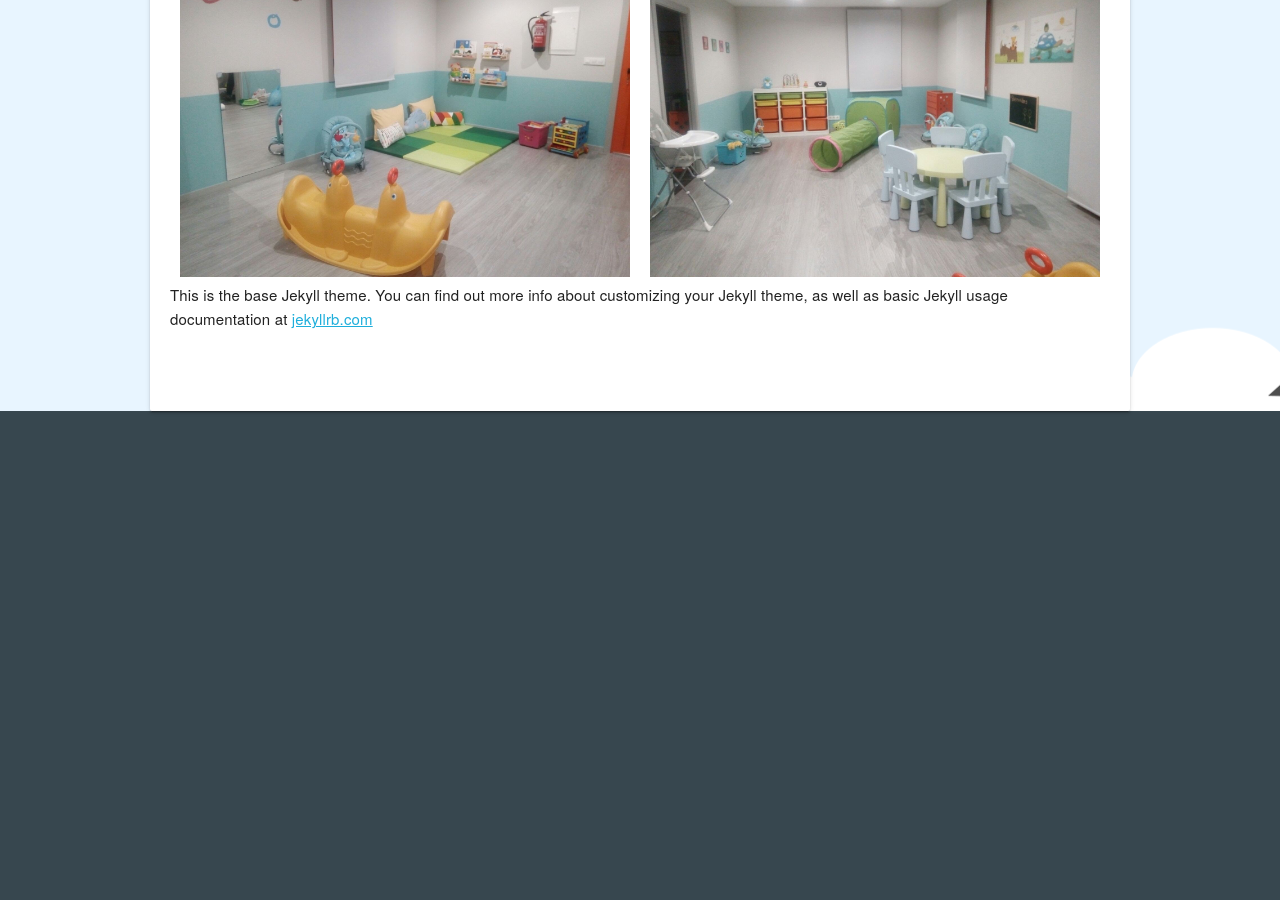
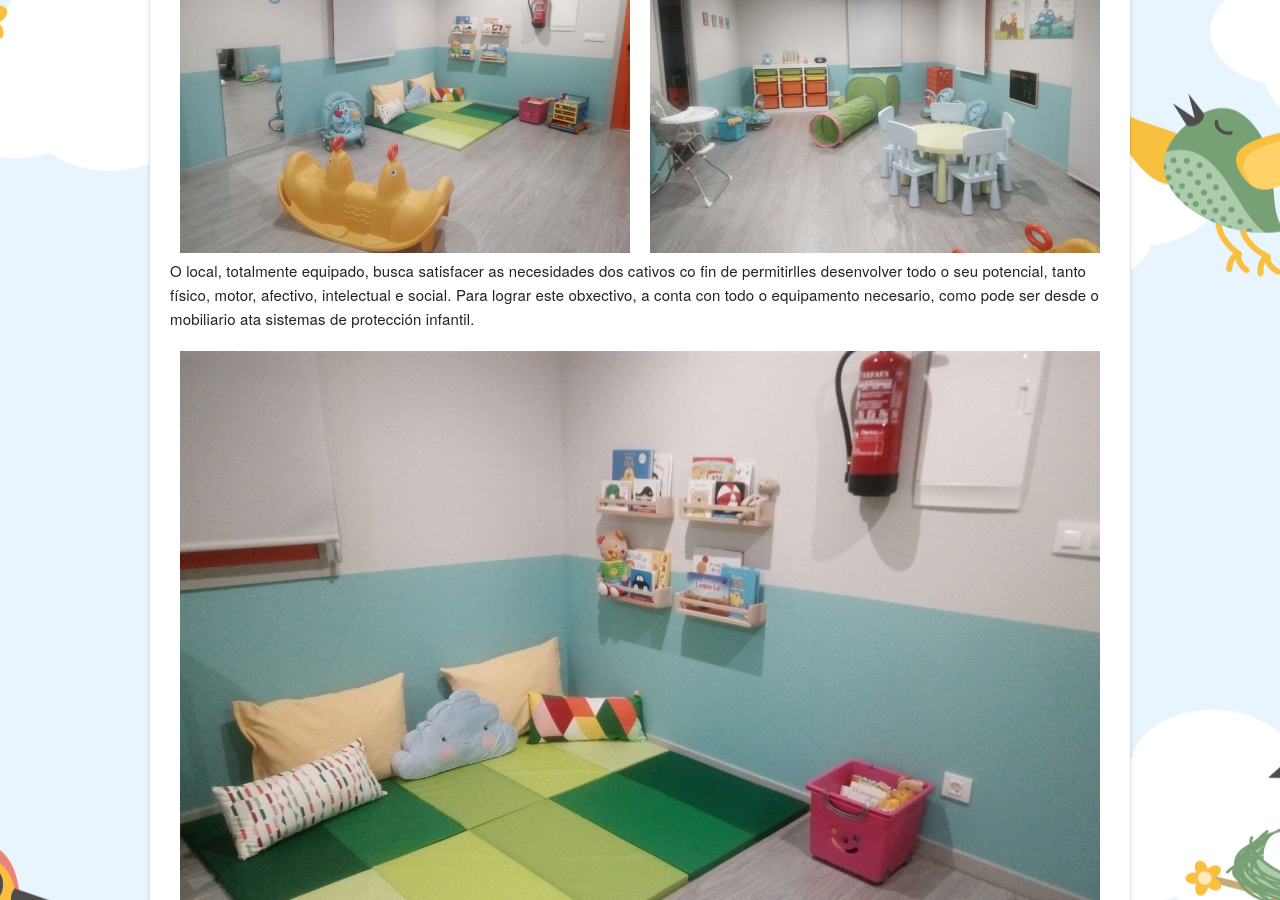
Before and after one commit to ByEmeGe/ByEmeGe.github.io, a Jekyll site: the page built from nos.md, in a window 1280 px wide and 900 px high, scrolled down 1532 px. Built offline with Jekyll 4.4.1, drawn with Linux system fonts in a browser that asks for light colours; before the commit the page ends 1943 px from its top, so only the background shows below that.

Commit message:
sdfsdfjgh

```diff
--- a/nos.md
+++ b/nos.md
@@ -42,19 +42,33 @@ permalink: /nos
 </p>
 --------------------------------------------------------------------------------------------------------------------------------
 <p>
-    A casa, propiedade do Concello, trátase da antiga casa do médico, que durante moitos anos foi destinada a uso sanitario.<br><br>
+    A casa, propiedade do Concello, trátase da antiga casa do médico, que durante moitos anos foi destinada a uso sanitario.<br>
     A principios de 2016 foi rehabilitada mantendo a súa distribución orixinal,con aseo e cociña, axustándose así as necesidades do proxecto.
 </p>
 
 <p>
-<div class="row">
-    <div class="col-6">
-        <img class="u-max-full-width" src="/assets/www/nos/IMG-20161117-WA0006.jpg" />
+    <div class="row">
+        <div class="col-6">
+            <img class="u-max-full-width" src="/assets/www/nos/IMG-20161117-WA0006.jpg" />
+        </div>
+        <div class="col-6">
+            <img class="u-max-full-width" src="/assets/www/nos/IMG-20161117-WA0007.jpg" />
+        </div>
     </div>
-    <div class="col-6">
-        <img class="u-max-full-width" src="/assets/www/nos/IMG-20161117-WA0007.jpg" />
+</p>
+
+<p>
+    O local, totalmente equipado, busca satisfacer as necesidades dos cativos co fin de permitirlles desenvolver todo
+    o seu potencial, tanto físico, motor, afectivo, intelectual e social. Para lograr este obxectivo, a conta con todo
+    o equipamento necesario, como pode ser desde o mobiliario ata sistemas de protección infantil.
+</p>
+
+<p>
+    <div class="row">
+        <div class="col-12">
+            <img class="u-max-full-width" src="/assets/www/nos/IMG-20161116-WA0005.jpg" />
+        </div>
     </div>
-</div>
 </p>
 
 
@@ -64,6 +78,4 @@ permalink: /nos
 
 
 
-
-
 This is the base Jekyll theme. You can find out more info about customizing your Jekyll theme, as well as basic Jekyll usage documentation at [jekyllrb.com](http://jekyllrb.com/)
```
